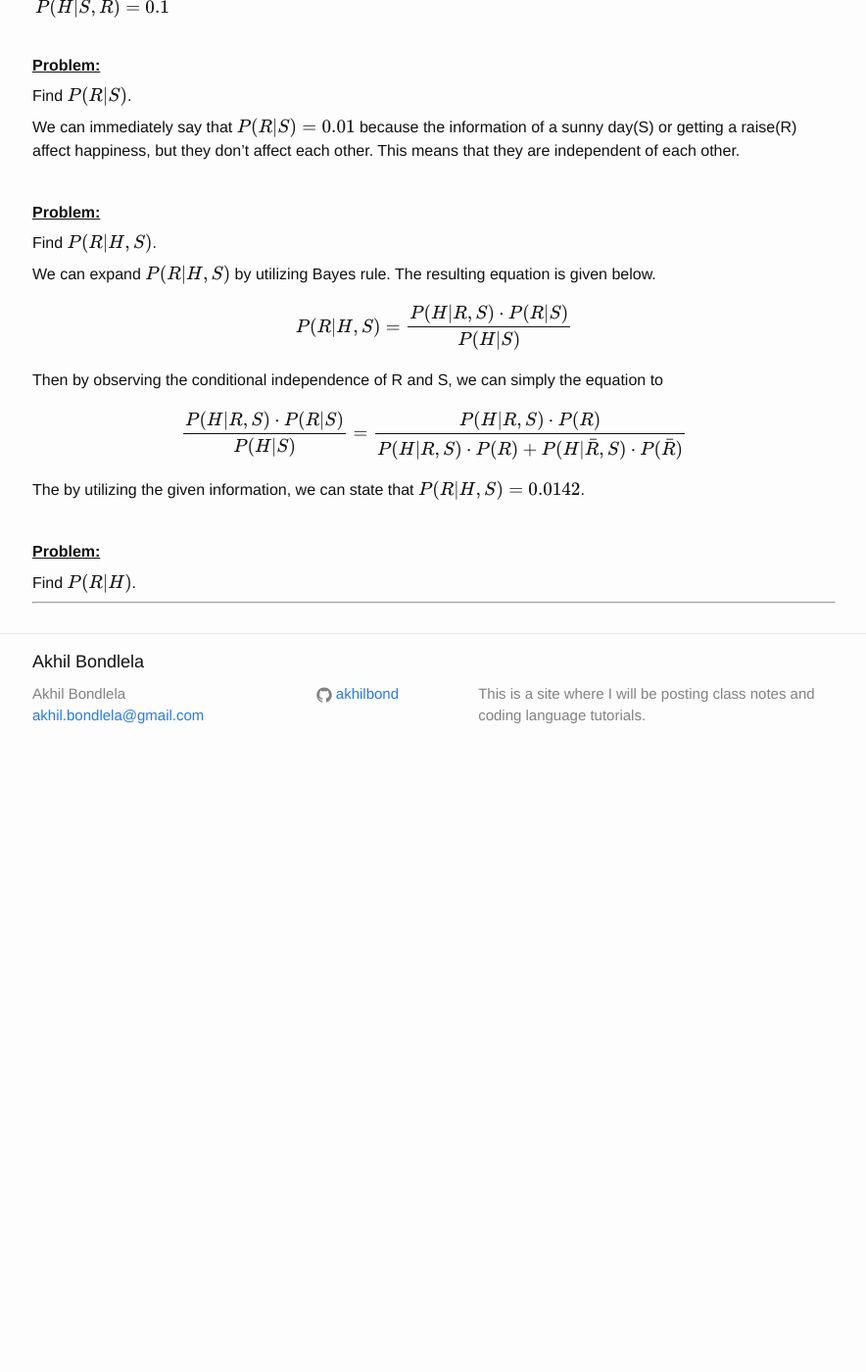
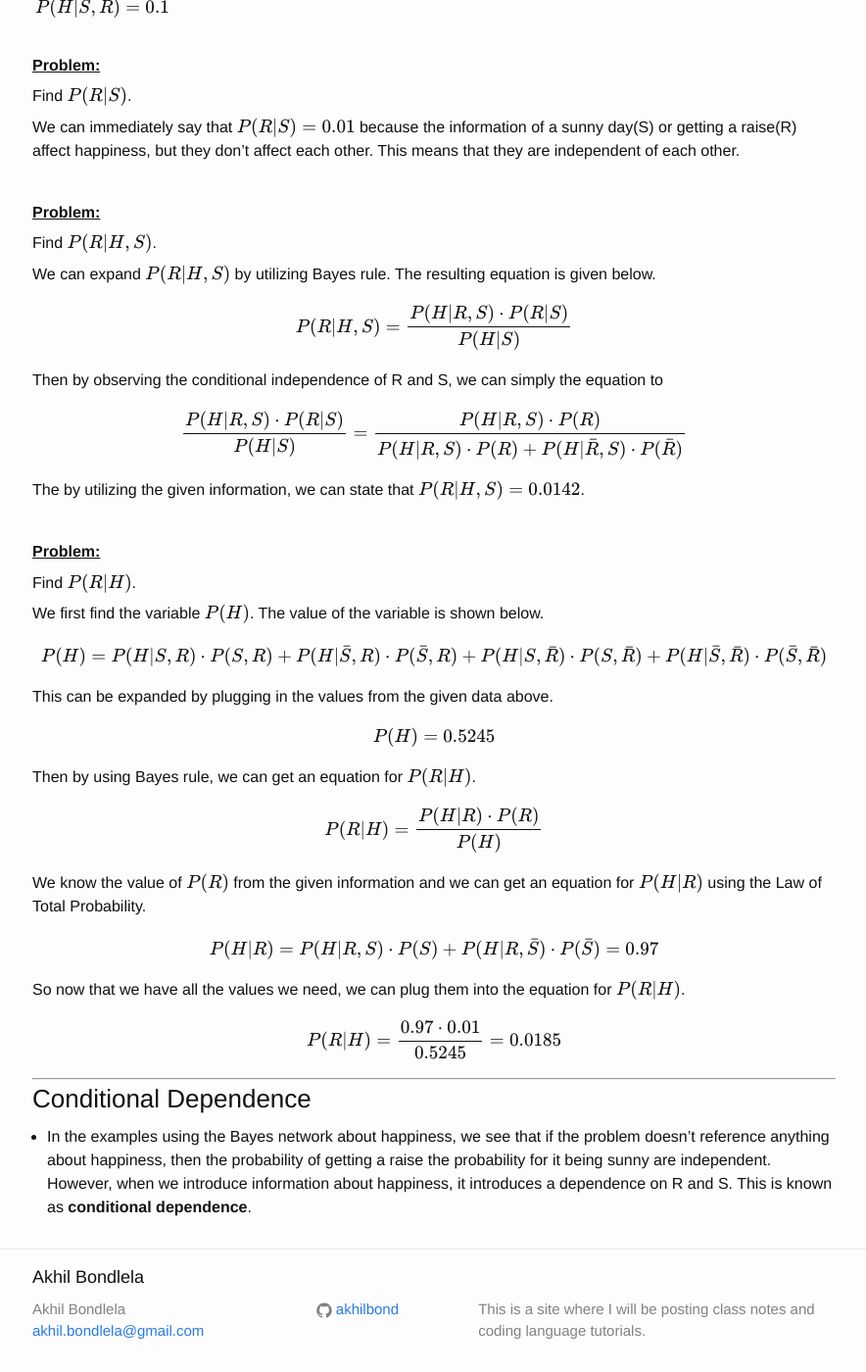
Before and after one commit to akhilbond/akhilbond.github.io, a Jekyll site: the page built from Courses/udacity_ai/notes.md, in a window 1280 px wide and 1400 px high, scrolled down 7868 px. Shown: the whole window at 98% size, without its empty margins (197-1081 px from the left). Built offline with Jekyll 4.4.1, drawn with Linux system fonts in a browser that asks for light colours; formulas are drawn with MathJax 3; before the commit the page ends 8640 px from its top, so only the background shows below that; some of the changed text lies outside the part shown.

```diff
--- a/Courses/udacity_ai/notes.md
+++ b/Courses/udacity_ai/notes.md
@@ -139,24 +139,24 @@
 
 ## Probabilities
 
-- Complimentary probability - $$ P(A) = p \to P(\bar{A}) = 1-p $$
-- Independence - If two variables, x and y, are independent, then the joint probability of the two variables is the product of probability of x and probability or y.
-- Law of Total Probability -
+- **Complimentary probability** - $$ P(A) = p \to P(\bar{A}) = 1-p $$
+- **Independence** - If two variables, x and y, are independent, then the joint probability of the two variables is the product of probability of x and probability or y.
+- **Law of Total Probability** -
 $$ P(Y) = \sum_{i} P(Y|X=i) \cdot P(X=i) $$
-- Negation of probabilities -
+- **Negation of probabilities** -
 $$ P(\bar{X}|Y) = 1 - P(X|Y) $$
-- Dependence - One probability depends on the probability of another event. An example of a dependence problem is shown below.
+- **Dependence** - One probability depends on the probability of another event. An example of a dependence problem is shown below.
 
 ![Dependence Example](/resources/images/udacity_ai/dependence.PNG)
 
-- Conditional Independence - Given the Bayes Network shown below, if given A, then B is independent of C.
+- **Conditional Independence** - Given the Bayes Network shown below, if given A, then B is independent of C.
   - Conditional independence does not imply absolute independence and absolute independence does not imply conditional independence.
 
 ![Conditional Independence](/resources/images/udacity_ai/conditional_indep.PNG){:height="20%" width="20%"}
 
 ### Bayes Rule
 
-- Bayes Rule -
+- **Bayes Rule** -
 $$ P(A|B) = \frac{P(B|A) \cdot P(A)}{P(B)} $$ or $$ P(\bar{A}|B) = \frac{P(B|\bar{A}) \cdot P(A)}{P(B)} $$
 
 - We can write Bayes rule differently by just writing it with ignoring the normalizing terms(denominators). This gives us the equations below.
@@ -296,4 +296,31 @@
 Find
 $$P(R|H)$$.
 
+We first find the variable $$P(H)$$. The value of the variable is shown below.
+
+$$ P(H) = P(H|S,R) \cdot P(S,R) + P(H|\bar{S},R) \cdot P(\bar{S},R) + P(H|S,\bar{R}) \cdot P(S,\bar{R}) + P(H|\bar{S},\bar{R}) \cdot P(\bar{S},\bar{R}) $$
+
+This can be expanded by plugging in the values from the given data above.
+
+$$ P(H) = 0.5245 $$
+
+Then by using Bayes rule, we can get an equation for
+$$ P(R|H) $$.
+
+$$ P(R|H) = \frac{P(H|R) \cdot P(R)}{P(H)} $$
+
+We know the value of $$P(R)$$ from the given information and we can get an equation for
+$$P(H|R)$$ using the Law of Total Probability.
+
+$$ P(H|R) = P(H|R,S) \cdot P(S) + P(H|R,\bar{S}) \cdot P(\bar{S}) = 0.97 $$
+
+So now that we have all the values we need, we can plug them into the equation for
+$$P(R|H)$$.
+
+$$ P(R|H) = \frac{0.97 \cdot 0.01}{0.5245} = 0.0185 $$
+
 ---
+
+### Conditional Dependence
+
+- In the examples using the Bayes network about happiness, we see that if the problem doesn't reference anything about happiness, then the probability of getting a raise the probability for it being sunny are independent. However, when we introduce information about happiness, it introduces a dependence on R and S. This is known as **conditional dependence**.
```
